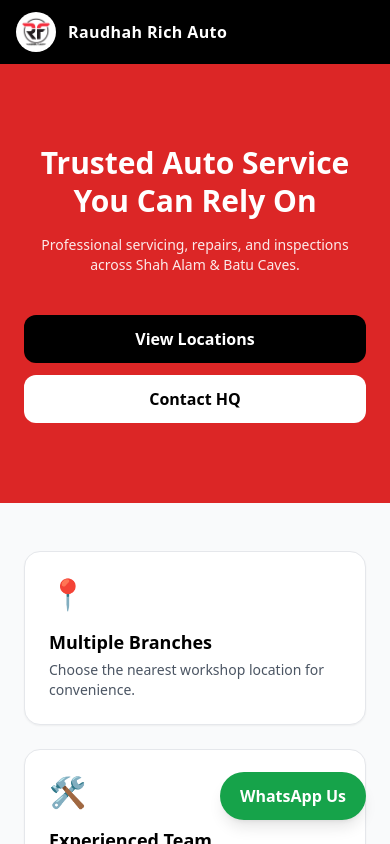
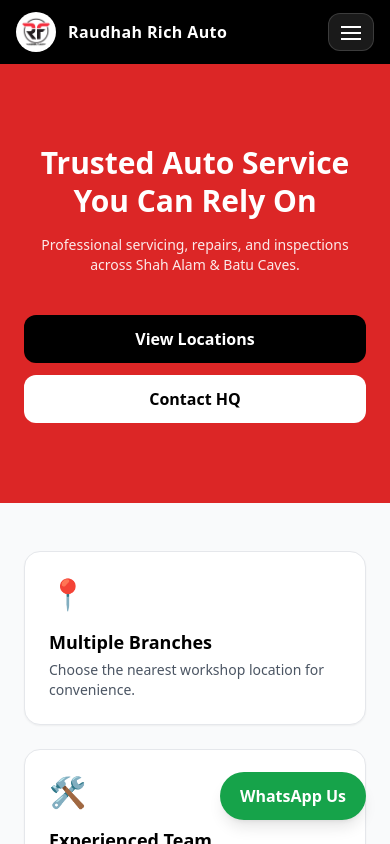
Before and after one commit to adamnabil9305-ship-it/raudhah-rich-auto, a React (Vite) app: page / in a window 390 px wide. Shown: the top 844 px of the page. Built offline with nearby package versions, Linux system fonts and the light colour scheme.

Commit message:
Add About page redesign, navbar mobile menu, and images

```diff
--- a/src/components/Navbar.jsx
+++ b/src/components/Navbar.jsx
@@ -4,12 +4,22 @@
 
 export default function Navbar() {
   const [scrolled, setScrolled] = useState(false);
+  const [open, setOpen] = useState(false);
 
   useEffect(() => {
     const onScroll = () => setScrolled(window.scrollY > 8);
     onScroll();
     window.addEventListener("scroll", onScroll, { passive: true });
     return () => window.removeEventListener("scroll", onScroll);
+  }, []);
+
+  // Close menu on resize to desktop
+  useEffect(() => {
+    const onResize = () => {
+      if (window.innerWidth >= 768) setOpen(false);
+    };
+    window.addEventListener("resize", onResize, { passive: true });
+    return () => window.removeEventListener("resize", onResize);
   }, []);
 
   const nav = [
@@ -21,23 +31,27 @@
     { name: "Contact", to: "/contact" },
   ];
 
+  const baseHeader =
+    "sticky top-0 z-50 transition-colors duration-200";
+  const bgHeader = scrolled
+    ? "bg-black/90 backdrop-blur border-b border-white/10"
+    : "bg-black";
+
   return (
-    <header
-      className={[
-        "sticky top-0 z-50",
-        scrolled ? "bg-black/90 backdrop-blur border-b border-white/10" : "bg-black",
-      ].join(" ")}
-    >
+    <header className={`${baseHeader} ${bgHeader}`}>
       <div className="mx-auto max-w-6xl px-4">
         <div className="h-16 flex items-center justify-between gap-4">
           {/* Brand */}
-          <Link to="/" className="flex items-center gap-3">
+          <Link
+            to="/"
+            className="flex items-center gap-3"
+            onClick={() => setOpen(false)}
+          >
             <img
               src="/logo.png"
               alt="Raudhah Rich Auto Logo"
               className="h-10 w-10 rounded-full bg-white p-1 object-contain"
               onError={(e) => {
-                // If logo missing, fallback to text so navbar doesn't look broken
                 e.currentTarget.style.display = "none";
               }}
             />
@@ -46,7 +60,7 @@
             </span>
           </Link>
 
-          {/* Nav */}
+          {/* Desktop Nav */}
           <nav className="hidden md:flex items-center gap-6">
             {nav.map((item) => (
               <NavLink
@@ -63,7 +77,63 @@
               </NavLink>
             ))}
           </nav>
+
+          {/* Mobile button */}
+          <button
+            type="button"
+            className="md:hidden inline-flex items-center justify-center rounded-xl border border-white/15 bg-white/10 px-3 py-2 text-white hover:bg-white/15 transition"
+            aria-label="Open menu"
+            aria-expanded={open}
+            onClick={() => setOpen((v) => !v)}
+          >
+            {/* Simple hamburger / close icon */}
+            <span className="relative block h-5 w-5">
+              <span
+                className={[
+                  "absolute left-0 top-1 block h-0.5 w-5 bg-white transition",
+                  open ? "translate-y-2 rotate-45" : "",
+                ].join(" ")}
+              />
+              <span
+                className={[
+                  "absolute left-0 top-2.5 block h-0.5 w-5 bg-white transition",
+                  open ? "opacity-0" : "opacity-100",
+                ].join(" ")}
+              />
+              <span
+                className={[
+                  "absolute left-0 top-4 block h-0.5 w-5 bg-white transition",
+                  open ? "-translate-y-2 -rotate-45" : "",
+                ].join(" ")}
+              />
+            </span>
+          </button>
         </div>
+
+        {/* Mobile dropdown */}
+        {open && (
+          <div className="md:hidden pb-4">
+            <div className="rounded-2xl border border-white/10 bg-black/95 overflow-hidden">
+              <div className="flex flex-col">
+                {nav.map((item) => (
+                  <NavLink
+                    key={item.to}
+                    to={item.to}
+                    onClick={() => setOpen(false)}
+                    className={({ isActive }) =>
+                      [
+                        "px-4 py-3 text-sm font-medium transition border-b border-white/10 last:border-b-0",
+                        isActive ? "text-white bg-white/10" : "text-white/80 hover:text-white hover:bg-white/10",
+                      ].join(" ")
+                    }
+                  >
+                    {item.name}
+                  </NavLink>
+                ))}
+              </div>
+            </div>
+          </div>
+        )}
       </div>
     </header>
   );
```
